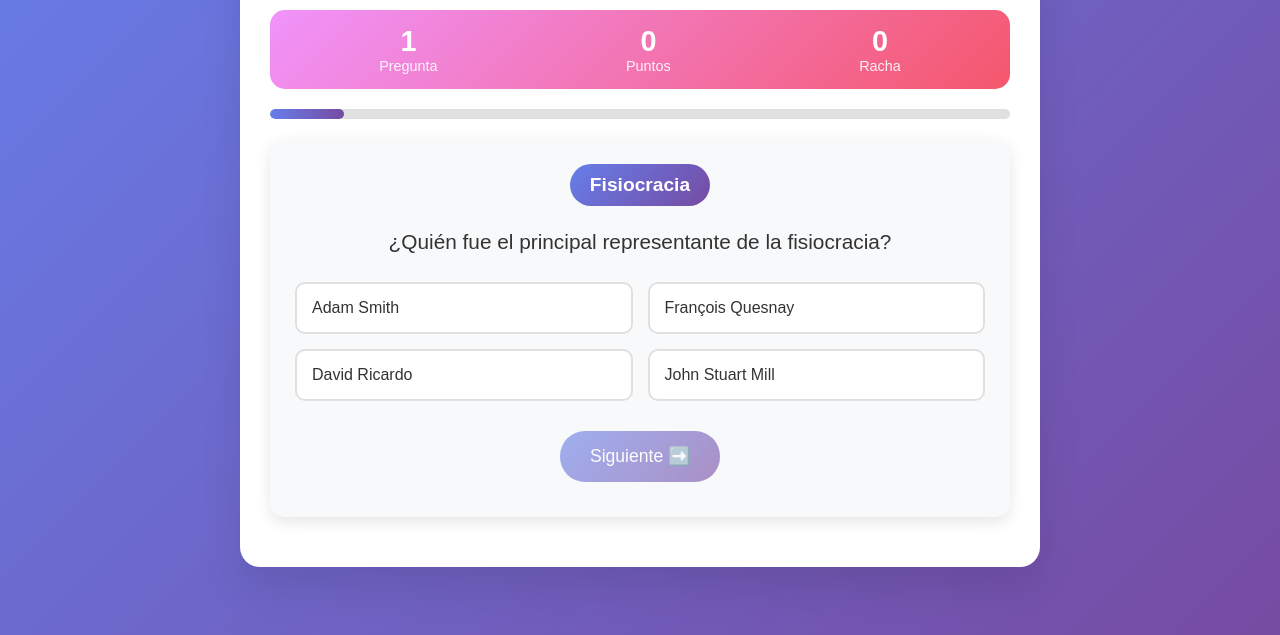
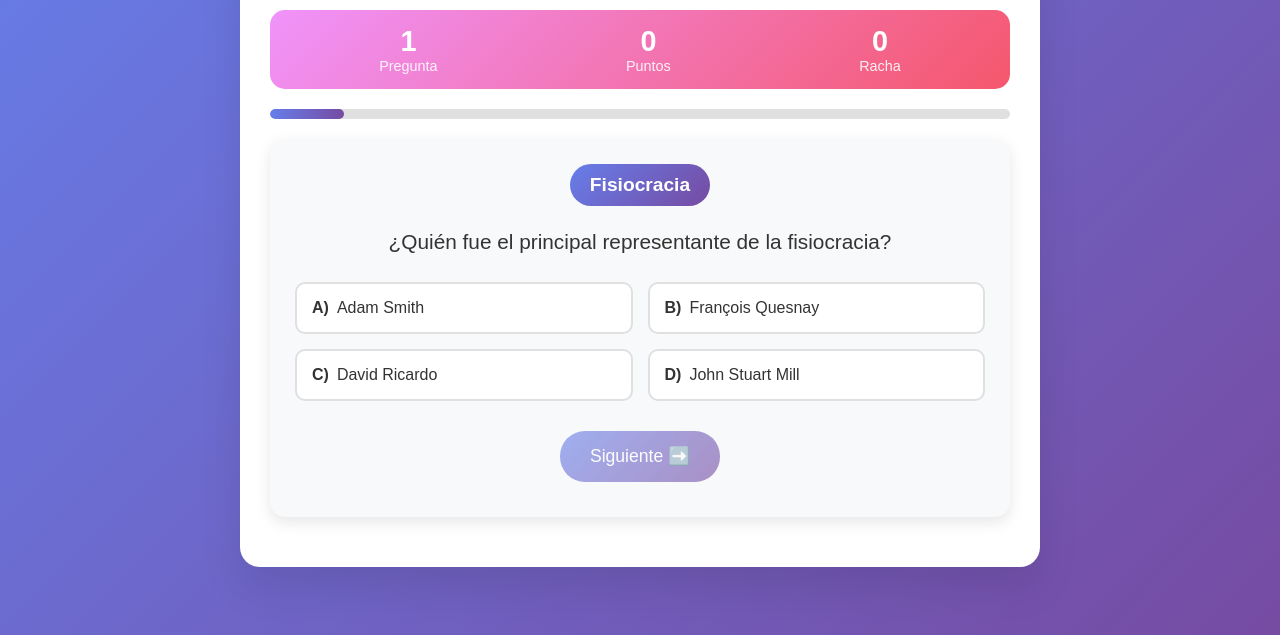
Before and after one commit to sansgamer482/juego-escuelas-economicas., a plain HTML site: page index.html in a window 1280 px wide. Both pictures are taken after a click on the button "🎮 Comenzar Juego". Shown: the part 165-800 px from the top of the page. Drawn offline with Linux system fonts and the light colour scheme.

Commit message:
Update index.html

```diff
--- a/index.html
+++ b/index.html
@@ -177,6 +177,9 @@
             transition: all 0.3s ease;
             font-size: 1em;
             text-align: left;
+            display: flex;
+            align-items: flex-start;
+            gap: 8px;
         }
 
         .option:hover {
@@ -567,7 +570,8 @@
             question.options.forEach((option, index) => {
                 const optionElement = document.createElement('div');
                 optionElement.className = 'option';
-                optionElement.textContent = option;
+                const letters = ['A', 'B', 'C', 'D'];
+                optionElement.innerHTML = `<strong>${letters[index]})</strong> ${option}`;
                 optionElement.onclick = () => selectOption(index, optionElement);
                 optionsContainer.appendChild(optionElement);
             });
@@ -658,3 +662,5 @@
     </script>
 </body>
 </html>
+</body>
+</html>
```
